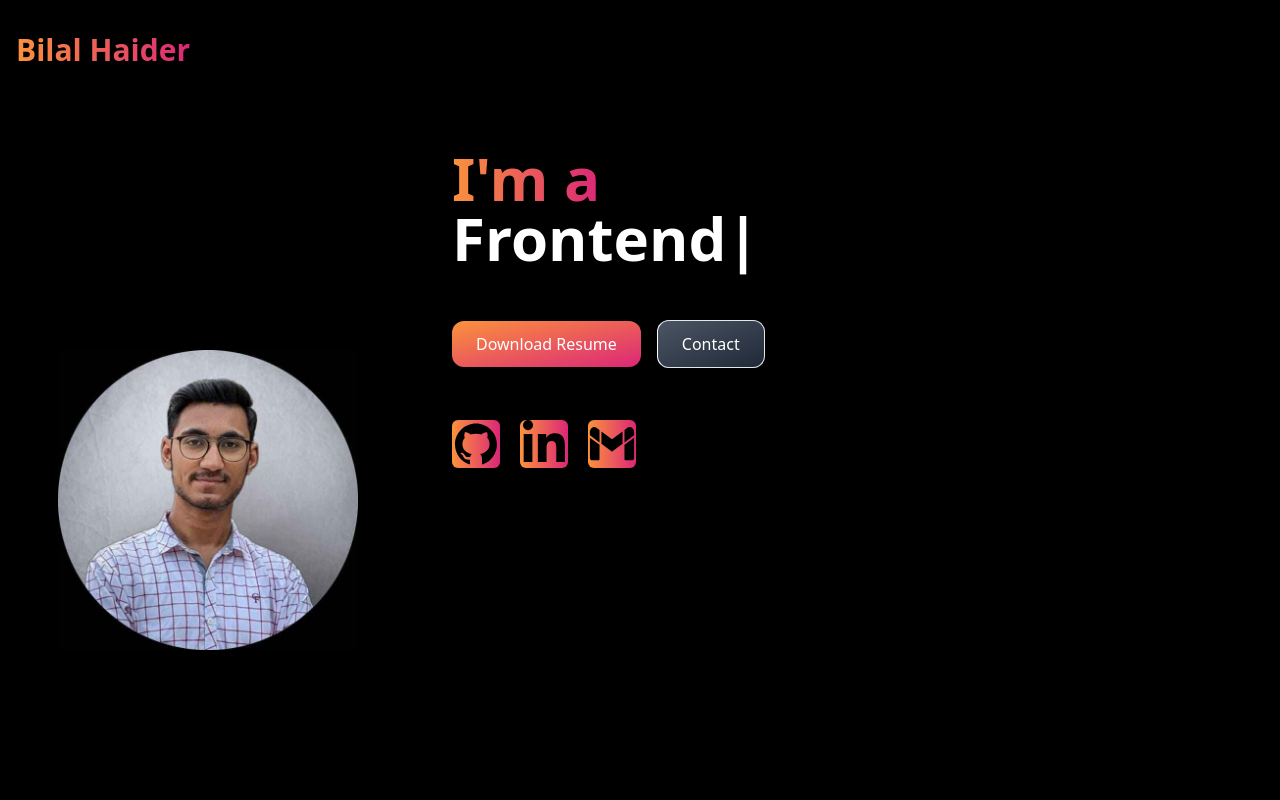
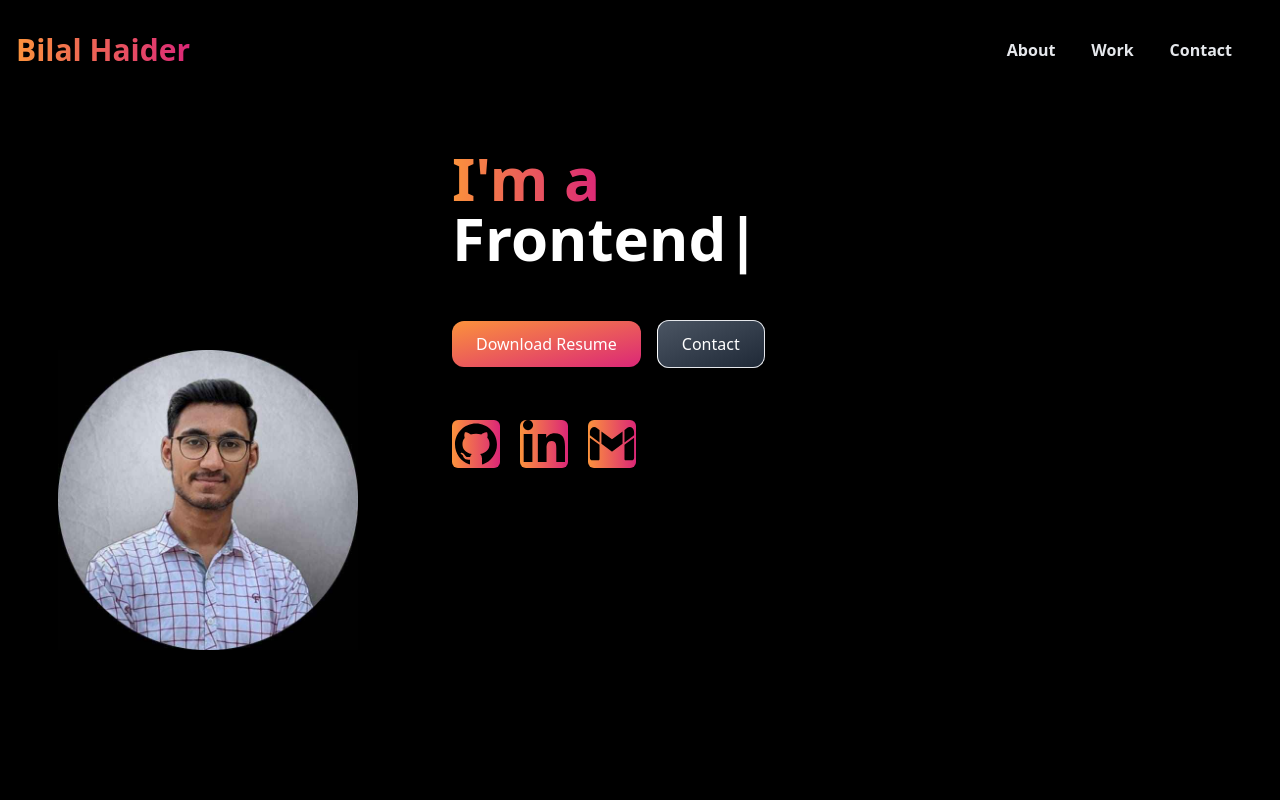
Before and after one commit to BilalHaider20/Portfolio-website, a React (Vite) app: page / in a window 1280 px wide. Shown: the top 800 px of the page. Built offline with nearby package versions, Linux system fonts and the light colour scheme.

Commit message:
modified

```diff
--- a/src/components/Navbar.jsx
+++ b/src/components/Navbar.jsx
@@ -33,7 +33,7 @@ export default function Navbar() {
   return (
     <div className='bg-black h-[100px] text-gray-200 max-w-[100%] mx-auto flex justify-between items-center'>
       <h1 className='text-3xl primary-color font-bold ml-4'>Bilal Haider</h1>
-      <ul className='md:flex hidden  mr-10 gap-5 '>
+      <ul className='opacity-0 md:opacity-100 md:flex mr-10 gap-5 '>
         <li className='p-2 font-bold hover:text-red-500/80'>
           <a href="#">About</a>
         </li>
--- a/src/components/contactform.jsx
+++ b/src/components/contactform.jsx
@@ -35,7 +35,7 @@ function Contactform() {
             </form>
           </div>
         </div>
-        <img   src={contactimage} alt="Contact us" className=" h-[400px] w-[80%] rounded-lg object-cover hidden md:block " />
+        <img   src={contactimage} alt="Contact us" className=" h-[400px] w-[80%] rounded-lg object-cover max-[768px]:hidden md:block " />
       </div>
     </div>
   );
```
